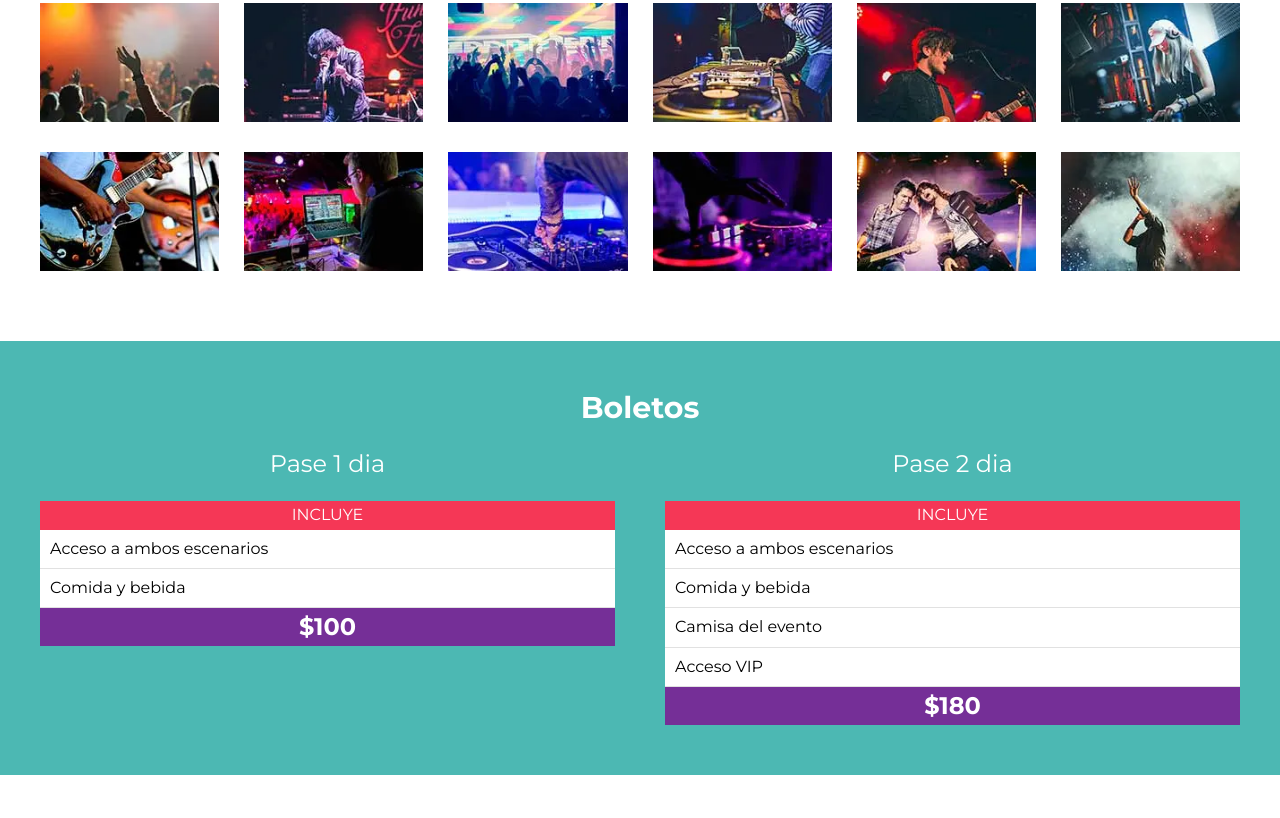
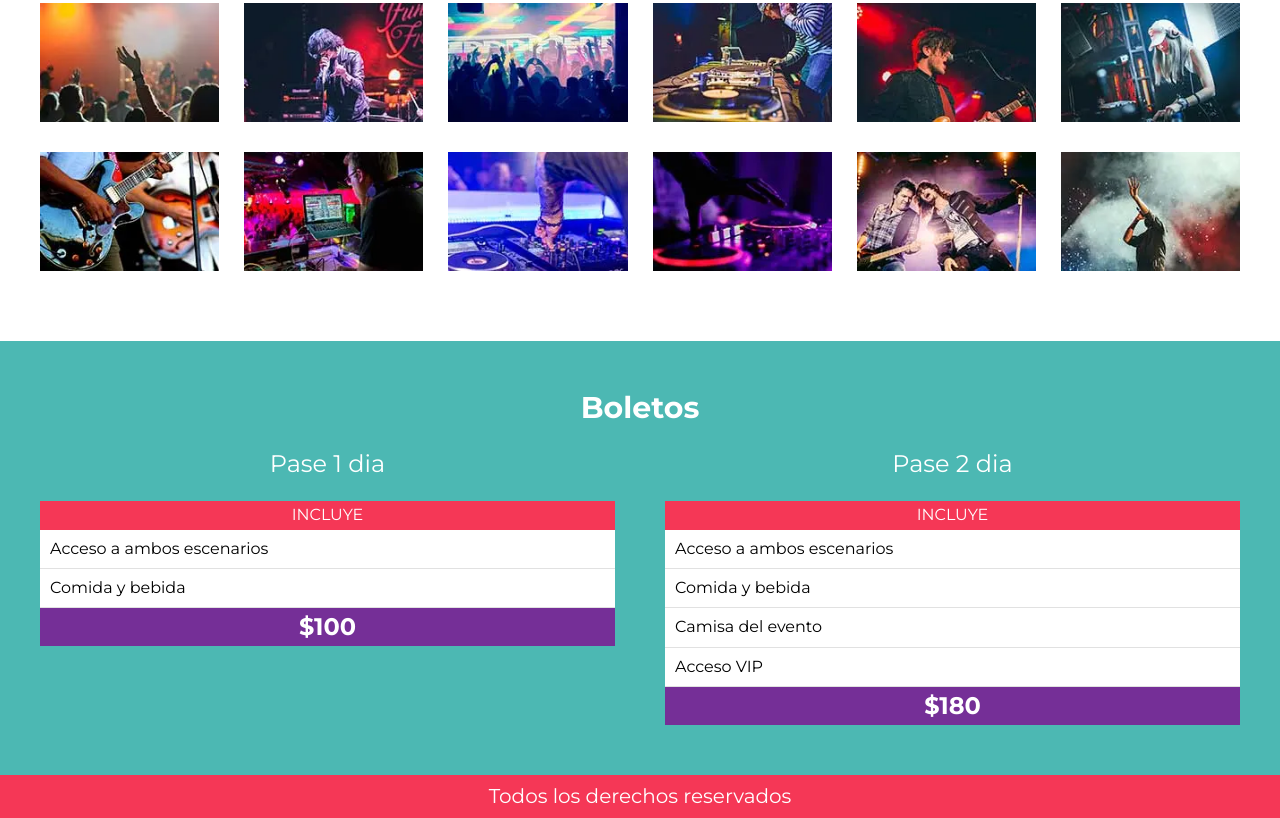
Before and after one commit to louysdev/festival-musica, a website: page index.html in a window 1280 px wide. Shown: the part 2971-3789 px from the top of the page. Before the commit the page ends 3746 px from the top, so only its background shows below. Drawn offline with Linux system fonts and the light colour scheme.

Commit message:
Agregando el footer

```diff
--- a/index.html
+++ b/index.html
@@ -158,6 +158,10 @@
         </div>
     </section>
 
+    <footer class="site-footer">
+        <p>Todos los derechos reservados</p>
+    </footer>
+
     <script src="build/js/bundle.js"></script>
 </body>
 </html>
--- a/src/scss/app.scss
+++ b/src/scss/app.scss
@@ -11,3 +11,4 @@
 @import "./layout/lineup";
 @import "./layout/galeria";
 @import "./layout/boletos";
+@import "./layout/footer";
--- a/src/scss/layout/_boletos.scss
+++ b/src/scss/layout/_boletos.scss
@@ -39,6 +39,7 @@
             font-size: 1.6rem;
         }
     }
+
     &-body {
         background-color: $blanco;
 
@@ -54,6 +55,7 @@
             }
         }
     }
+
     &-footer {
         background-color: $morado;
         p {
--- /dev/null
+++ b/src/scss/layout/_footer.scss
@@ -0,0 +1,11 @@
+.site-footer {
+
+    background-color: $rosa;
+    padding: 1rem;
+
+    p {
+        margin: 0;
+        text-align: center;
+        color: $blanco;
+    }
+}
```
Also changed, not shown: build/css/app.css.
